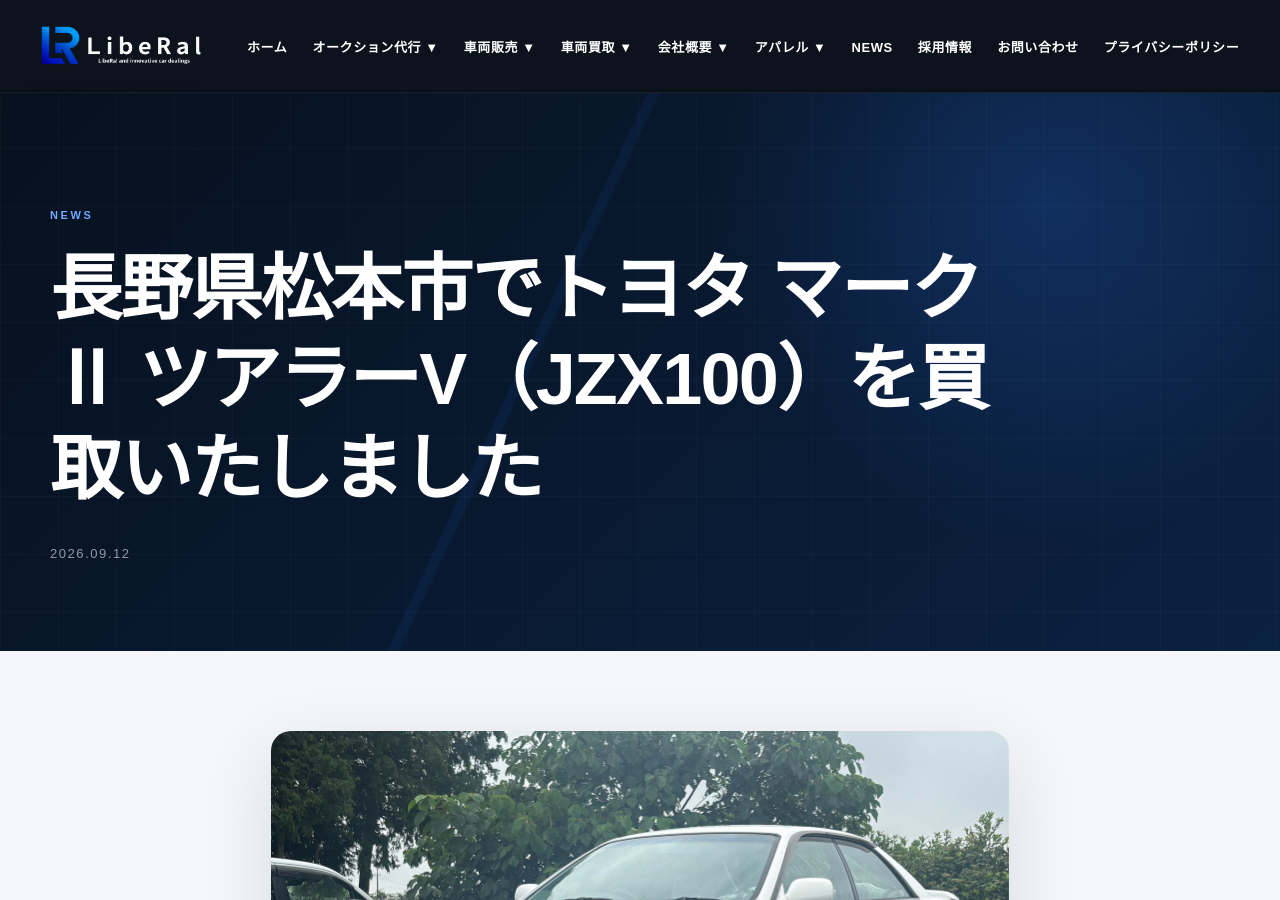
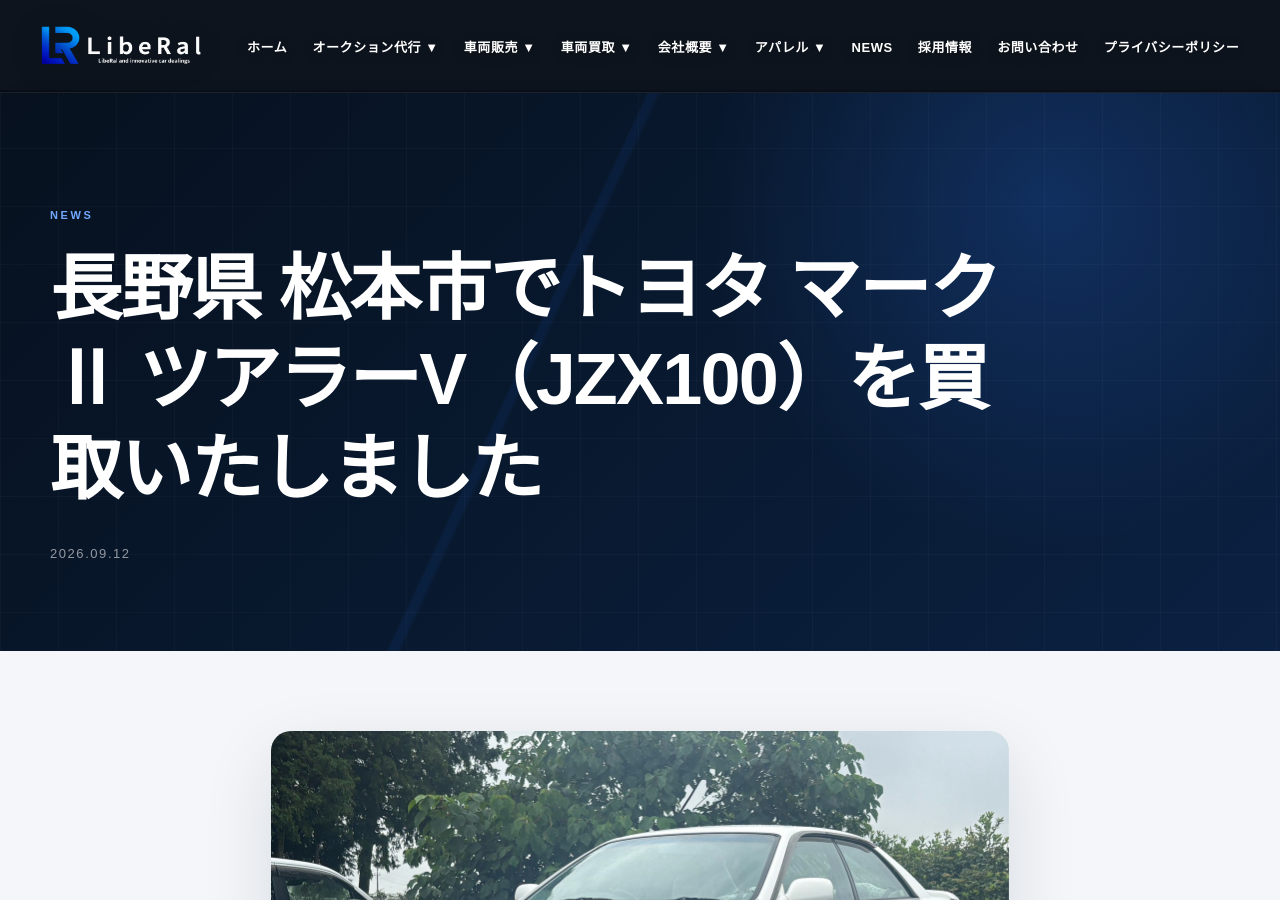
Before and after one commit to liberal0321/LibeRal., a Jekyll site: the page built from _posts/2026-09-12-mark2-jzx100.md, in a window 1280 px wide and 900 px high. Built offline with Jekyll 4.4.1, drawn with Linux system fonts in a browser that asks for light colours.

```diff
--- a/_posts/2026-09-12-mark2-jzx100.md
+++ b/_posts/2026-09-12-mark2-jzx100.md
@@ -1,6 +1,6 @@
 ---
 layout: post
-title: "長野県松本市でトヨタ マークⅡ ツアラーV（JZX100）を買取いたしました"
+title: "長野県 松本市でトヨタ マークⅡ ツアラーV（JZX100）を買取いたしました"
 description: "株式会社LibeRalの買取実績。長野県松本市にてトヨタ マークⅡ ツアラーV（JZX100）を買取いたしました。スポーツカー・希少車・中古車の買取もご相談ください。"
 date: 2026-09-12
 category: NEWS
```
